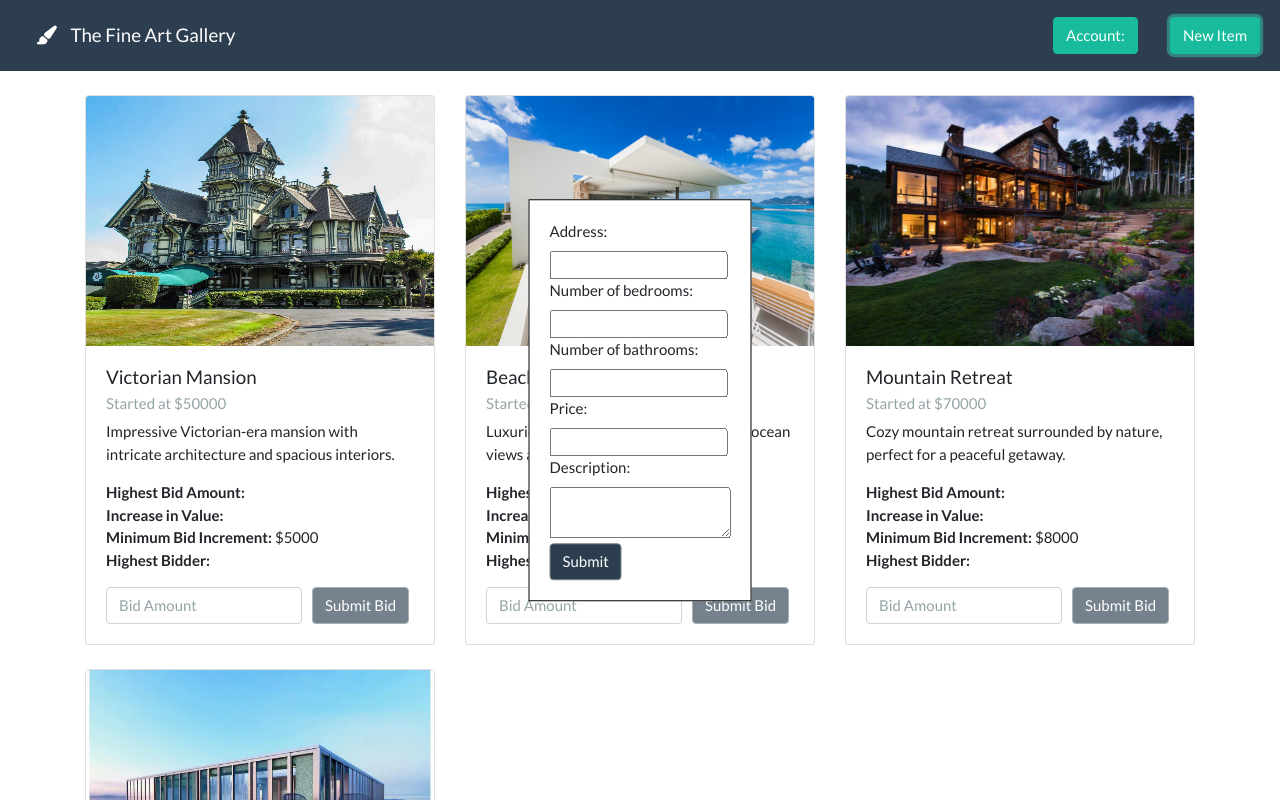
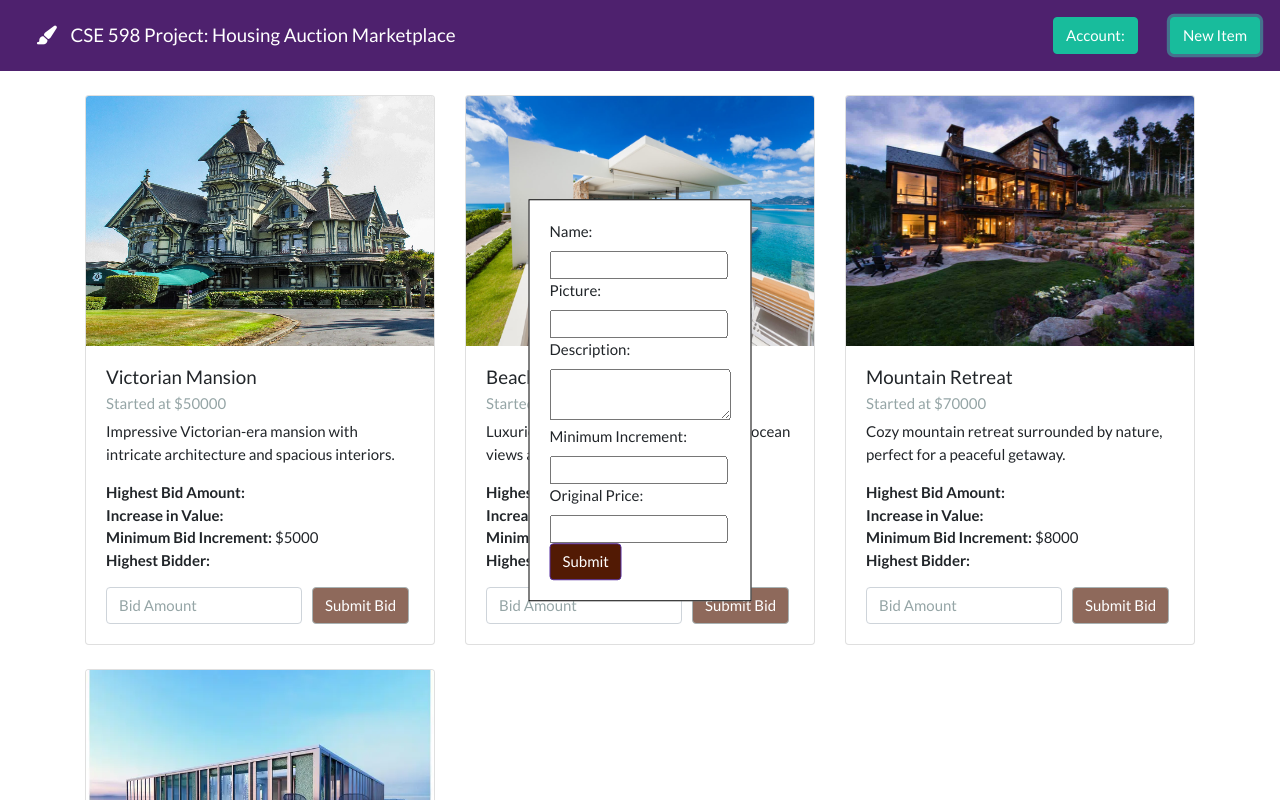
Before and after one commit to Shanks512/cse598_auction_marketplace, a website: page src/index.html in a window 1280 px wide. Both pictures are taken after a click on the button "New Item". Shown: the top 800 px of the page. Drawn offline with nearby package versions, Linux system fonts and the light colour scheme; no server answers.

Commit message:
change ui elements

```diff
--- a/src/art.json
+++ b/src/art.json
@@ -30,5 +30,13 @@
         "description": "Elegant penthouse in the heart of the city with panoramic skyline views.",
         "minimum_increment": "15000",
         "original_price": "120000"
+    },
+    {
+        "id": 4,
+        "name": "Castle",
+        "picture": "images/historic_castle.jpg",
+        "description": "Big Castle",
+        "minimum_increment": "25000",
+        "original_price": "300000"
     }
 ]
--- a/src/css/custom.css
+++ b/src/css/custom.css
@@ -1,7 +1,7 @@
 /* Button Stuff */
 .btn-dark {
-    background-color: #2C3E50 !important;
-    border-color: #7b8a8b;
+    background-color: rgb(82, 26, 4) !important;
+    border-color: #552d9e;
 }
 
 /* Navbar Stuff */
@@ -10,7 +10,7 @@
 }
 
 .bg-colored {
-    background: #2C3E50 !important;
+    background: rgb(78, 33, 110) !important;
 }
 
 .fa-paint-brush {
--- a/src/index.html
+++ b/src/index.html
@@ -5,7 +5,7 @@
     <meta http-equiv="X-UA-Compatible" content="IE=edge">
     <meta name="viewport" content="width=device-width, initial-scale=1">
     <!-- The above 3 meta tags *must* come first in the head; any other head content must come *after* these tags -->
-    <title>The Fine Art Gallery</title>
+    <title>CSE 598 Project: Housing Auction Marketplace</title>
 
     <!-- Bootstrap -->
     <link href="css/bootstrap.min.css" rel="stylesheet">
@@ -24,7 +24,7 @@
         <div class="container">
           <a class="navbar-brand" href="#">
             <i class="fas fa-paint-brush"></i>
-            The Fine Art Gallery
+            CSE 598 Project: Housing Auction Marketplace
           </a>
           <div class="collapse navbar-collapse flex-grow-0 ml-auto mr-1" id="navbarSupportedContent">
             <button class="btn btn-success ml-auto mr-1 account-button">Account: <span class="nav-link" id="account"></span></button>
@@ -41,19 +41,20 @@
 
           <div id="newItemForm" style="display: none;">
             <form>
-              <label for="address">Address:</label><br>
-              <input type="text" id="address" name="address"><br>
-              <label for="bedrooms">Number of bedrooms:</label><br>
-              <input type="number" id="bedrooms" name="bedrooms"><br>
-              <label for="bathrooms">Number of bathrooms:</label><br>
-              <input type="number" id="bathrooms" name="bathrooms"><br>
-              <label for="price">Price:</label><br>
-              <input type="number" id="price" name="price"><br>
+              <label for="name">Name:</label><br>
+              <input type="text" id="name" name="name"><br>
+              <label for="picture">Picture:</label><br>
+              <input type="text" id="picture" name="picture"><br>
               <label for="description">Description:</label><br>
               <textarea id="description" name="description"></textarea><br>
+              <label for="minimum_increment">Minimum Increment:</label><br>
+              <input type="number" id="minimum_increment" name="minimum_increment"><br>
+              <label for="original_price">Original Price:</label><br>
+              <input type="number" id="original_price" name="original_price"><br>
               <button type="submit" class="btn btn-dark">Submit</button>
             </form>
           </div>
+
         </div>
       </div>
 
--- a/src/js/app.js
+++ b/src/js/app.js
@@ -13,7 +13,7 @@ App = {
       var artRow = $('#artRow');
       var artTemplate = $('#artTemplate');
 
-      for (i = 0; i < data.length; i ++) {
+      for (i = 0; i < 4; i ++) {
         // Adding data from json
         artTemplate.find('.panel-title').text(`Auction ${i+1}`); // auction number as title
         artTemplate.find('img').attr('src', data[i].picture); // image
@@ -37,8 +37,30 @@ App = {
 
       $("#newItemForm form").submit(function(e) {
         e.preventDefault();
-        // Add code here to handle the form submission.
+
         $("#newItemForm").hide();
+
+        $.getJSON('../art.json', function(data) {
+          i = 4;
+          var artRow = $('#artRow');
+          var artTemplate = $('#artTemplate');
+
+          // Adding data from json
+          artTemplate.find('.panel-title').text(`Auction ${i+1}`); // auction number as title
+          artTemplate.find('img').attr('src', data[i].picture); // image
+          artTemplate.find('.art-name').text(data[i].name); // name of item
+          artTemplate.find('.art-description').text(data[i].description); // decription of the item
+          artTemplate.find('.min-incr').text(`$${data[i].minimum_increment}`); // minimum increment
+          artTemplate.find('.base-price').text(`Started at $${data[i].original_price}`); // base price
+
+          // Creating identifier attributes for HTML elements
+          artTemplate.find('.highest-bid').attr('data-id', data[i].id); // adding attribute to the highest bid so we can dynamically change it
+          artTemplate.find('.btn-submit').attr('data-id', data[i].id); // adding attribute for submit so we can associate itemids to submit buttons
+          artTemplate.find('.input-amount').attr('id',`input-amt-${data[i].id}`); // same as above for input amount
+          artRow.append(artTemplate.html());
+        });
+
+
       });
     });
 
@@ -73,7 +95,6 @@ App = {
   },
 
   // Function to initialize contract
-  // Refer to PetShop tutorial documentation (https://www.trufflesuite.com/tutorials/pet-shop)
   initContract: function() {
     $.getJSON('Auction.json', function(data) {
       // Get the necessary contract artifact file and instantiate it with truffle-contract
```
Also changed, not shown: src/images/historic_castle.jpg (added), 1 other file.
